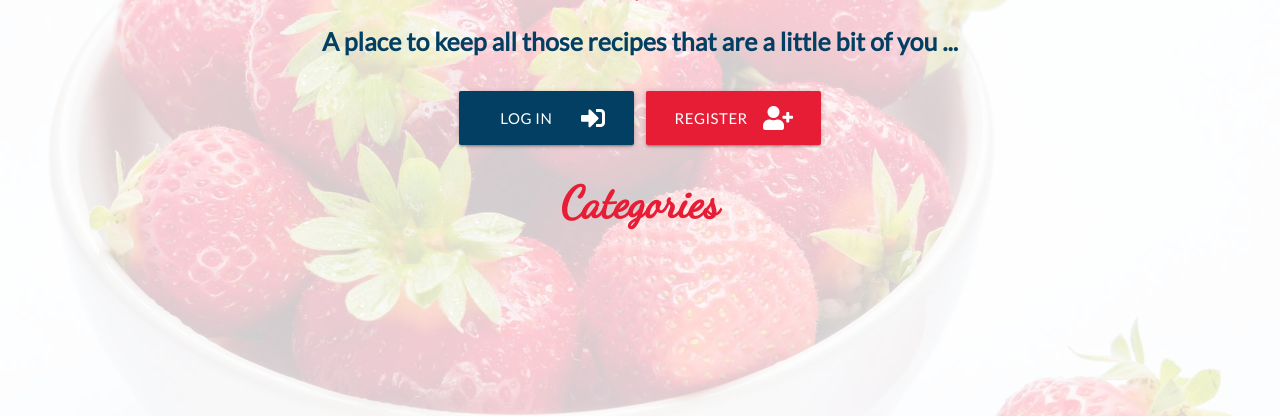
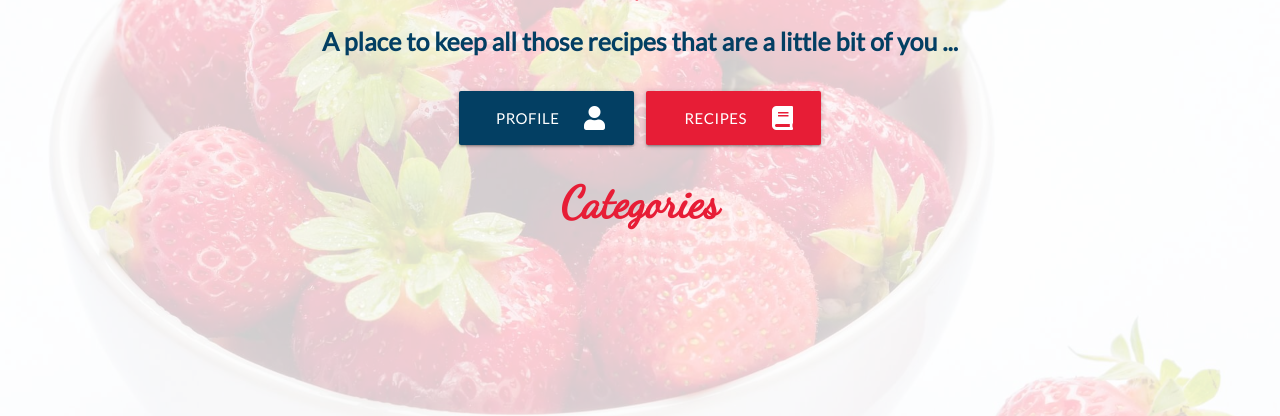
Before and after one commit to PaulFrankling/recip_me, a Flask app: page / in a window 1280 px wide. Shown: the part 227-643 px from the top of the page. Run offline with Flask 2, Linux system fonts and the light colour scheme; the visitor is signed in with stand-in values (Sample User, id 1); data that the repository does not hold is empty; some libraries are stand-ins or nearby versions.

Commit message:
Added some Jinja to index.html page

```diff
--- a/static/css/style.css
+++ b/static/css/style.css
@@ -56,6 +56,20 @@ nav i {
 }
 
 #register-btn {
+    background-color: #E71D36;
+    color: #FFFFFF;
+    width: 175px;
+    margin: 5px;
+}
+
+#profile-btn {
+    background-color: #033F63;
+    color: #FFFFFF;
+    width: 175px;
+    margin: 5px;
+}
+
+#recipes-btn {
     background-color: #E71D36;
     color: #FFFFFF;
     width: 175px;
--- a/templates/index.html
+++ b/templates/index.html
@@ -8,11 +8,19 @@
                 <div class="col s12 center-align">
                     <h1 class="page-title">RecipMe</h1>
                     <p>A place to keep all those recipes that are a little bit of you ...</p>
+                    {% if session.user %}
+                    <a class="waves-effect waves-light btn-large" href="{{ url_for('profile', username=session['user']) }}"
+                        id="profile-btn">
+                        <i class="fas fa-user right"></i>Profile</a>
+                    <a class="waves-effect waves-light btn-large" href="{{ url_for('recipes') }}" id="recipes-btn">
+                        <i class="fas fa-book right"></i>Recipes</a>
+                    {% else %}
                     <a class="waves-effect waves-light btn-large" href="{{ url_for('login') }}" id="login-btn">
                         <i class="fas fa-sign-in-alt right"></i>Log In</a>
                     <a class="waves-effect waves-light btn-large" href="{{ url_for('register') }}" id="register-btn">
                         <i class="fas fa-user-plus right"></i>Register</a>
-                    </div>
+                    {% endif %}
+                </div>
             </div>
         </div>
     </div>
```
